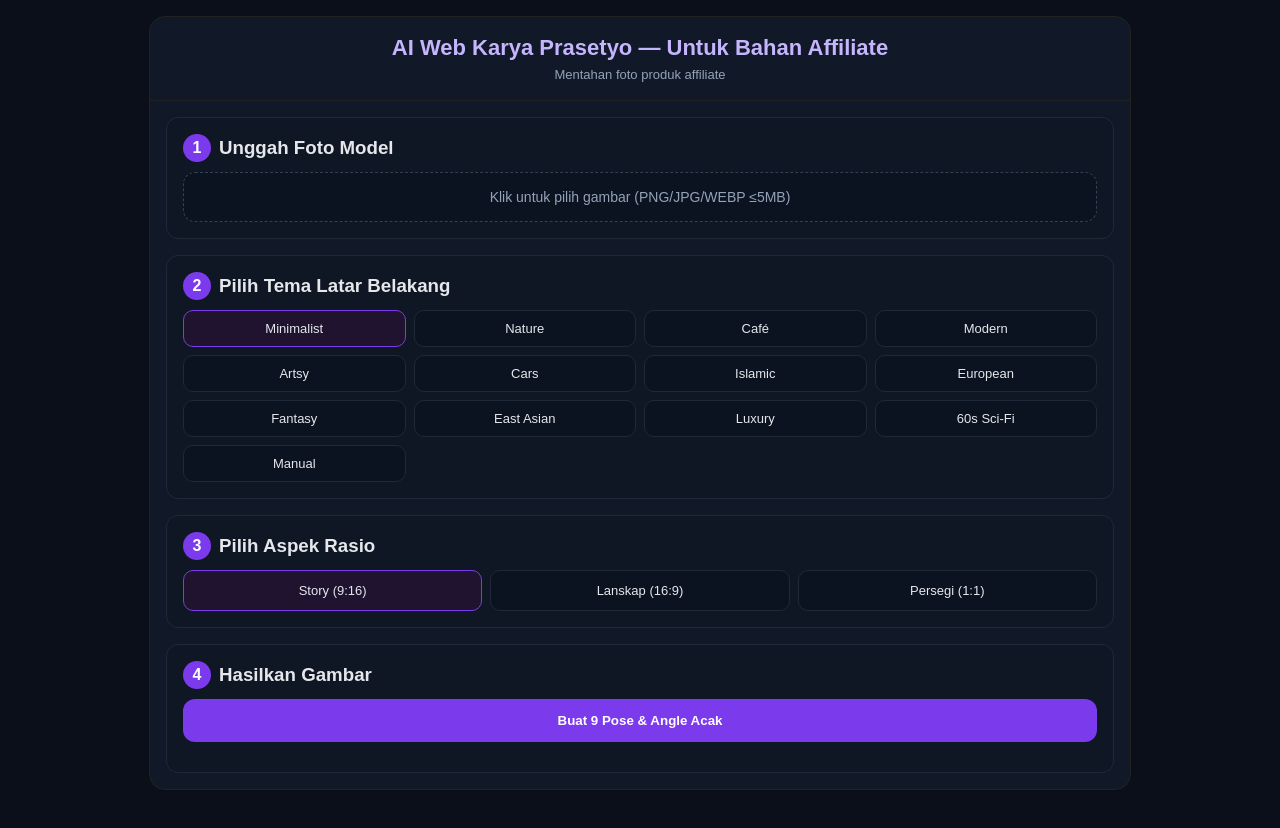
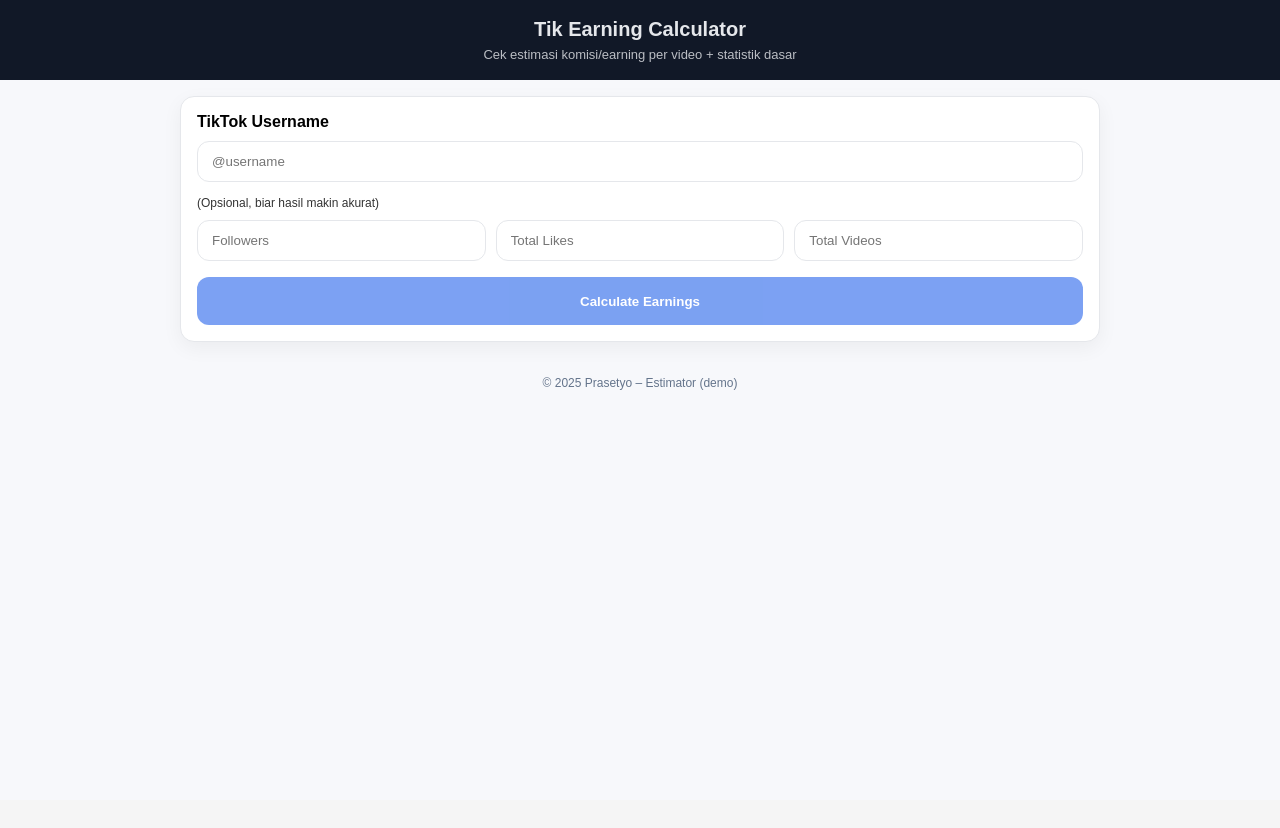
Before and after one commit to triklovart-max/imagegen-nextjs, a Next.js app: page / in a window 1280 px wide. Shown: the top 828 px of the page. After the commit the page ends 800 px from the top, so only its background shows below. Built offline with nearby package versions, Linux system fonts and the light colour scheme.

Commit message:
Update page.js

```diff
--- a/app/page.js
+++ b/app/page.js
@@ -1,176 +1,152 @@
 'use client';
 
-import { useMemo, useState } from 'react';
-
-const THEMES = [
-  'Minimalist','Nature','Café','Modern',
-  'Artsy','Cars','Islamic','European',
-  'Fantasy','East Asian','Luxury','60s Sci-Fi',
-  'Manual'
-];
-
-const RATIOS = {
-  'Story (9:16)': { w: 1080, h: 1920 },
-  'Lanskap (16:9)': { w: 1600, h: 900 },
-  'Persegi (1:1)': { w: 1024, h: 1024 },
-};
+import { useState } from 'react';
 
 export default function Home() {
-  const [file, setFile] = useState(null);
-  const [theme, setTheme] = useState('Minimalist');
-  const [manualBg, setManualBg] = useState('');
-  const [ratioKey, setRatioKey] = useState('Story (9:16)');
-  const [imgs, setImgs] = useState([]);
+  const [username, setUsername] = useState('');
+  const [followers, setFollowers] = useState('');
+  const [totalLikes, setTotalLikes] = useState('');
+  const [videos, setVideos] = useState('');
   const [loading, setLoading] = useState(false);
+  const [data, setData] = useState(null);
 
-  const filePreview = useMemo(
-    () => (file ? URL.createObjectURL(file) : null),
-    [file]
-  );
-
-  async function onGenerate() {
+  async function calc() {
     setLoading(true);
     try {
-      const payload = {
-        count: 9,
-        ratioKey,
-        theme,
-        manualBg: manualBg.trim(),
-        // NOTE: demo: kita tidak upload file beneran — cukup kirim nama file saja
-        // (kalau nanti mau real editing, baru kita kirim base64/URL ke API model).
-        hasImage: !!file,
-        fileName: file?.name || null,
-      };
-      const r = await fetch('/api/generate', {
+      const r = await fetch('/api/estimate', {
         method: 'POST',
         headers: { 'Content-Type': 'application/json' },
-        body: JSON.stringify(payload),
+        body: JSON.stringify({
+          username: username.trim(),
+          followers: followers ? Number(followers) : undefined,
+          totalLikes: totalLikes ? Number(totalLikes) : undefined,
+          videos: videos ? Number(videos) : undefined,
+        }),
       });
-      const data = await r.json();
-      setImgs(data.images || []);
+      const j = await r.json();
+      setData(j);
     } catch (e) {
+      alert('Gagal menghitung. Coba lagi.');
       console.error(e);
-      alert('Gagal membuat gambar. Coba lagi.');
     } finally {
       setLoading(false);
     }
   }
 
+  const Card = ({ children }) => (
+    <div style={{
+      background:'#fff', border:'1px solid #e5e7eb', borderRadius:14,
+      padding:16, boxShadow:'0 6px 20px rgba(0,0,0,.05)'
+    }}>{children}</div>
+  );
+
   return (
-    <main style={{minHeight:'100vh',background:'#0b0f1a',padding:'16px'}}>
-      <div style={{maxWidth:980,margin:'0 auto',background:'#111827',border:'1px solid #222',borderRadius:16}}>
-        {/* Header */}
-        <div style={{padding:'18px 16px',borderBottom:'1px solid #222',borderTopLeftRadius:16,borderTopRightRadius:16}}>
-          <h1 style={{margin:0,color:'#c4b5fd',fontWeight:800,fontSize:22,textAlign:'center'}}>
-            AI Web Karya Prasetyo — Untuk Bahan Affiliate
-          </h1>
-          <p style={{margin:'6px 0 0',color:'#94a3b8',textAlign:'center',fontSize:13}}>
-            Mentahan foto produk affiliate
-          </p>
+    <main style={{minHeight:'100vh',background:'#f7f8fb'}}>
+      <header style={{padding:'18px 16px',textAlign:'center',background:'#111827',color:'#e5e7eb'}}>
+        <h1 style={{margin:0,fontSize:20,fontWeight:800}}>Tik Earning Calculator</h1>
+        <div style={{opacity:.8,fontSize:13,marginTop:6}}>
+          Cek estimasi komisi/earning per video + statistik dasar
         </div>
+      </header>
 
-        {/* Body */}
-        <div style={{padding:16,display:'grid',gap:16}}>
-          {/* 1. Unggah Foto */}
-          <section style={{background:'#0f1624',border:'1px solid #1f2937',borderRadius:12,padding:16}}>
-            <div style={{display:'flex',alignItems:'center',gap:8,marginBottom:10}}>
-              <span style={{width:28,height:28,borderRadius:999,background:'#7c3aed',color:'#fff',display:'grid',placeItems:'center',fontWeight:700}}>1</span>
-              <h3 style={{margin:0,color:'#e5e7eb'}}>Unggah Foto Model</h3>
+      <section style={{maxWidth:920, margin:'16px auto', padding:'0 12px', display:'grid', gap:12}}>
+        <Card>
+          <div style={{display:'grid',gap:10}}>
+            <label style={{fontWeight:700}}>TikTok Username</label>
+            <input
+              value={username}
+              onChange={e=>setUsername(e.target.value)}
+              placeholder="@username"
+              style={{border:'1px solid #e5e7eb',borderRadius:12,padding:'12px 14px'}}
+            />
+
+            <div style={{fontSize:12,opacity:.8,marginTop:4}}>
+              (Opsional, biar hasil makin akurat)
             </div>
 
-            <label style={{display:'block',border:'1px dashed #334155',borderRadius:12,padding:16,background:'#0b1220',color:'#94a3b8',textAlign:'center',cursor:'pointer'}}>
-              {filePreview ? (
-                <img src={filePreview} alt="preview" style={{maxWidth:'100%',borderRadius:8}}/>
-              ) : (
-                <>
-                  <div style={{fontSize:14}}>Klik untuk pilih gambar (PNG/JPG/WEBP ≤5MB)</div>
-                </>
-              )}
-              <input type="file" accept="image/*" style={{display:'none'}}
-                onChange={e=>setFile(e.target.files?.[0] || null)} />
-            </label>
-          </section>
-
-          {/* 2. Tema / Manual */}
-          <section style={{background:'#0f1624',border:'1px solid #1f2937',borderRadius:12,padding:16}}>
-            <div style={{display:'flex',alignItems:'center',gap:8,marginBottom:10}}>
-              <span style={{width:28,height:28,borderRadius:999,background:'#7c3aed',color:'#fff',display:'grid',placeItems:'center',fontWeight:700}}>2</span>
-              <h3 style={{margin:0,color:'#e5e7eb'}}>Pilih Tema Latar Belakang</h3>
+            <div style={{display:'grid',gridTemplateColumns:'repeat(3,minmax(0,1fr))',gap:10}}>
+              <input placeholder="Followers"
+                     inputMode="numeric"
+                     value={followers}
+                     onChange={e=>setFollowers(e.target.value)}
+                     style={{border:'1px solid #e5e7eb',borderRadius:12,padding:'12px 14px'}} />
+              <input placeholder="Total Likes"
+                     inputMode="numeric"
+                     value={totalLikes}
+                     onChange={e=>setTotalLikes(e.target.value)}
+                     style={{border:'1px solid #e5e7eb',borderRadius:12,padding:'12px 14px'}} />
+              <input placeholder="Total Videos"
+                     inputMode="numeric"
+                     value={videos}
+                     onChange={e=>setVideos(e.target.value)}
+                     style={{border:'1px solid #e5e7eb',borderRadius:12,padding:'12px 14px'}} />
             </div>
 
-            <div style={{display:'grid',gridTemplateColumns:'repeat(4, minmax(0,1fr))',gap:8}}>
-              {THEMES.map(t=>(
-                <button key={t} onClick={()=>setTheme(t)}
-                  style={{
-                    padding:'10px 12px',borderRadius:10,border:'1px solid',
-                    borderColor: theme===t ? '#7c3aed' : '#1f2937',
-                    background: theme===t ? '#1f1330' : '#0b1220',
-                    color:'#e5e7eb',fontSize:13
-                  }}>
-                  {t}
-                </button>
-              ))}
+            <button onClick={calc} disabled={loading || !username.trim()}
+              style={{
+                marginTop:6, height:48, border:0, borderRadius:12,
+                background:'#2563eb', color:'#fff', fontWeight:800,
+                opacity: (loading||!username.trim()) ? .6 : 1
+              }}>
+              {loading ? 'Menghitung…' : 'Calculate Earnings'}
+            </button>
+          </div>
+        </Card>
+
+        {data && (
+          <div style={{display:'grid',gap:12}}>
+            <Card>
+              <div style={{textAlign:'center'}}>
+                <div style={{fontSize:13,letterSpacing:.6,opacity:.7,marginBottom:6}}>
+                  Estimated Earning per video
+                </div>
+                <div style={{fontSize:40,fontWeight:800}}>
+                  ${data.earningMid}
+                </div>
+                <div style={{fontSize:12,opacity:.6}}>
+                  range ${data.earningLow} – ${data.earningHigh}
+                </div>
+              </div>
+            </Card>
+
+            <div style={{display:'grid',gridTemplateColumns:'repeat(3,minmax(0,1fr))',gap:12}}>
+              <Card>
+                <div style={{fontSize:13,opacity:.7,marginBottom:6}}>Followers</div>
+                <div style={{fontSize:28,fontWeight:800}}>{data.followersDisplay}</div>
+              </Card>
+              <Card>
+                <div style={{fontSize:13,opacity:.7,marginBottom:6}}>Total Likes</div>
+                <div style={{fontSize:28,fontWeight:800}}>{data.totalLikesDisplay}</div>
+              </Card>
+              <Card>
+                <div style={{fontSize:13,opacity:.7,marginBottom:6}}>Videos</div>
+                <div style={{fontSize:28,fontWeight:800}}>{data.videosDisplay}</div>
+              </Card>
             </div>
 
-            {theme==='Manual' && (
-              <div style={{marginTop:12}}>
-                <label style={{color:'#cbd5e1',fontSize:13,fontWeight:600}}>Prompt Latar Belakang Manual</label>
-                <textarea
-                  value={manualBg}
-                  onChange={e=>setManualBg(e.target.value)}
-                  placeholder="Contoh: sebuah pantai tropis saat matahari terbenam dengan pasir putih dan pohon kelapa"
-                  style={{width:'100%',minHeight:90,marginTop:6,border:'1px solid #334155',borderRadius:12,padding:10,background:'#0b1220',color:'#e5e7eb'}}
-                />
+            <Card>
+              <div style={{display:'grid',gridTemplateColumns:'repeat(3,minmax(0,1fr))',gap:12}}>
+                <div>
+                  <div style={{fontSize:12,opacity:.7,marginBottom:4}}>Avg Likes / Video</div>
+                  <div style={{fontWeight:800}}>{data.avgLikesDisplay}</div>
+                </div>
+                <div>
+                  <div style={{fontSize:12,opacity:.7,marginBottom:4}}>Engagement Rate (estimasi)</div>
+                  <div style={{fontWeight:800}}>{data.engagementPct}%</div>
+                </div>
+                <div>
+                  <div style={{fontSize:12,opacity:.7,marginBottom:4}}>Views / Video (estimasi)</div>
+                  <div style={{fontWeight:800}}>{data.estViewsDisplay}</div>
+                </div>
               </div>
-            )}
-          </section>
+            </Card>
+          </div>
+        )}
+      </section>
 
-          {/* 3. Rasio */}
-          <section style={{background:'#0f1624',border:'1px solid #1f2937',borderRadius:12,padding:16}}>
-            <div style={{display:'flex',alignItems:'center',gap:8,marginBottom:10}}>
-              <span style={{width:28,height:28,borderRadius:999,background:'#7c3aed',color:'#fff',display:'grid',placeItems:'center',fontWeight:700}}>3</span>
-              <h3 style={{margin:0,color:'#e5e7eb'}}>Pilih Aspek Rasio</h3>
-            </div>
-            <div style={{display:'grid',gridTemplateColumns:'repeat(3, minmax(0,1fr))',gap:8}}>
-              {Object.keys(RATIOS).map(k=>(
-                <button key={k} onClick={()=>setRatioKey(k)}
-                  style={{
-                    padding:'12px',borderRadius:10,border:'1px solid',
-                    borderColor: ratioKey===k ? '#7c3aed' : '#1f2937',
-                    background: ratioKey===k ? '#1f1330' : '#0b1220',
-                    color:'#e5e7eb',fontSize:13
-                  }}>
-                  {k}
-                </button>
-              ))}
-            </div>
-          </section>
-
-          {/* 4. Generate */}
-          <section style={{background:'#0f1624',border:'1px solid #1f2937',borderRadius:12,padding:16}}>
-            <div style={{display:'flex',alignItems:'center',gap:8,marginBottom:10}}>
-              <span style={{width:28,height:28,borderRadius:999,background:'#7c3aed',color:'#fff',display:'grid',placeItems:'center',fontWeight:700}}>4</span>
-              <h3 style={{margin:0,color:'#e5e7eb'}}>Hasilkan Gambar</h3>
-            </div>
-
-            <button onClick={onGenerate} disabled={loading}
-              style={{width:'100%',padding:'14px 16px',borderRadius:12,border:0,
-                      background:'#7c3aed',color:'#fff',fontWeight:700,opacity:loading?0.7:1}}>
-              {loading ? 'Memproses…' : 'Buat 9 Pose & Angle Acak'}
-            </button>
-
-            <div style={{marginTop:14}}>
-              <div style={{display:'grid',gridTemplateColumns:'repeat(3, minmax(0,1fr))',gap:10}}>
-                {imgs.map((src,i)=>(
-                  <div key={i} style={{border:'1px solid #1f2937',borderRadius:10,overflow:'hidden',background:'#0b1220'}}>
-                    <img src={src} alt={'img-'+i} style={{width:'100%',height:'100%',objectFit:'cover'}}/>
-                  </div>
-                ))}
-              </div>
-            </div>
-          </section>
-        </div>
-      </div>
+      <footer style={{textAlign:'center',padding:'18px 0',color:'#64748b',fontSize:12}}>
+        © {new Date().getFullYear()} Prasetyo – Estimator (demo)
+      </footer>
     </main>
   );
-                                       }
+                  }
```
